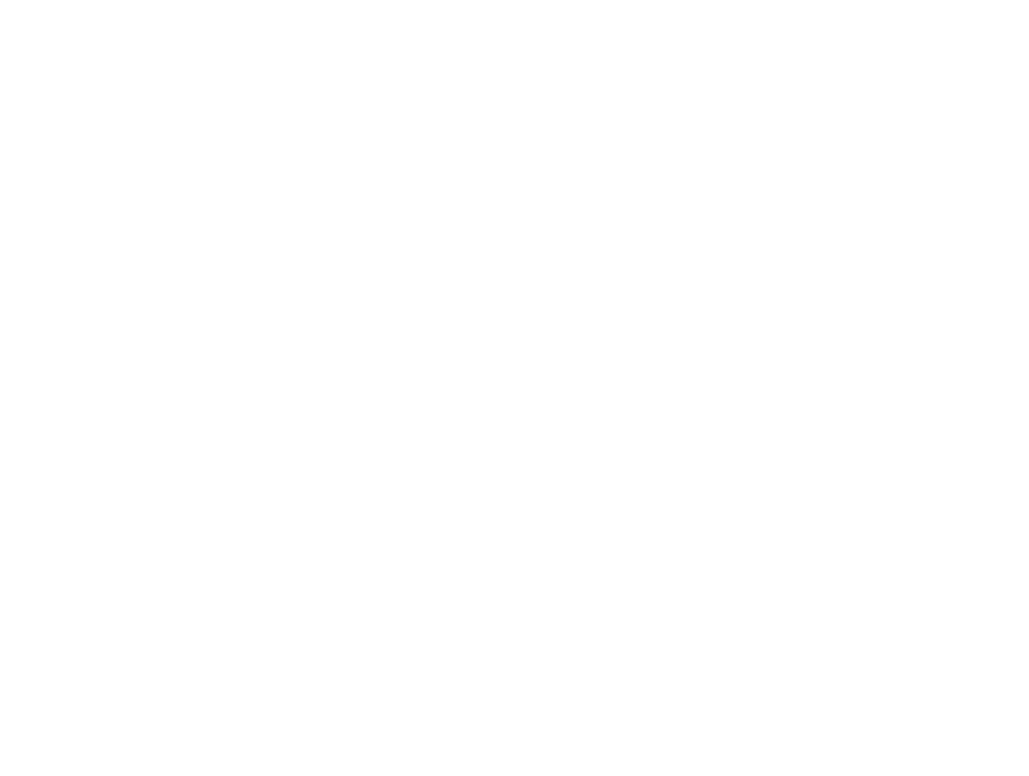
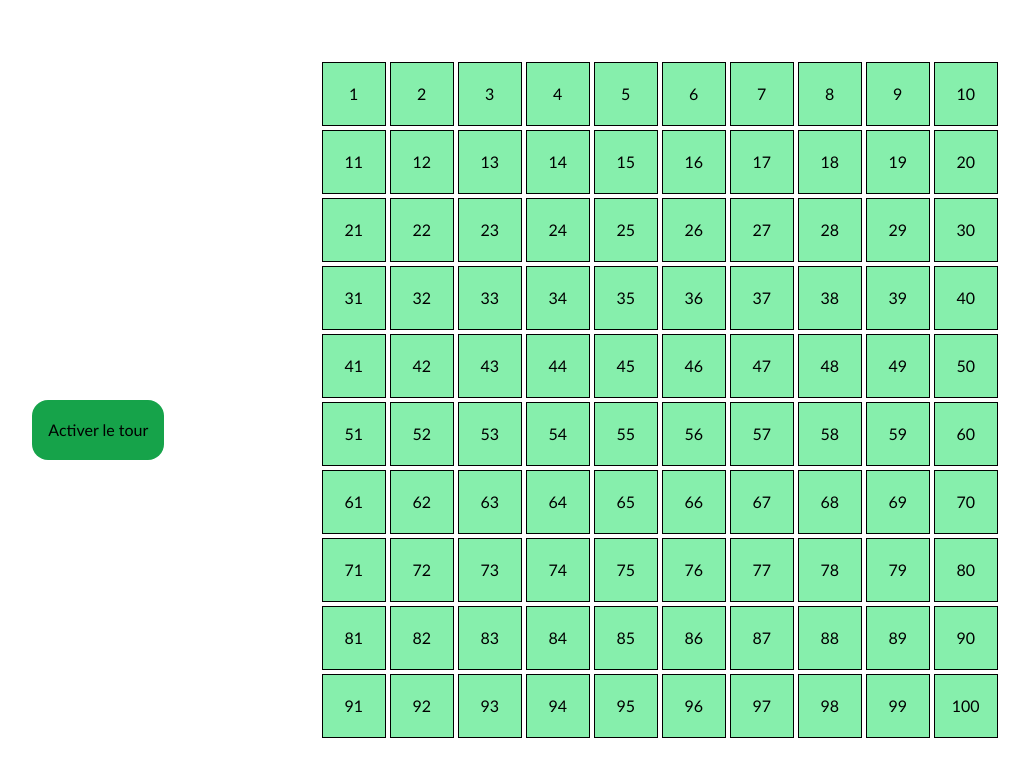
Before and after one commit to BenZen59/fizzbuzzconway, a React (Create React App) app: page /conway in a window 1280 px wide. Shown: the top 776 px of the page, without its empty margins (125-1154 px from the left). Built offline with nearby package versions, Linux system fonts and the light colour scheme.

Commit message:
Exercice 2 fini

```diff
--- a/src/components/Conway.jsx
+++ b/src/components/Conway.jsx
@@ -1,5 +1,119 @@
-import React from 'react';
+import React, { useState, useEffect } from 'react';
 
 export default function Conway() {
-  return <></>;
+  const grid = 10; //variable qui défini le nombre de case par ligne, 10 ici
+  const [statut, setStatut] = useState(Array(grid * grid).fill('bg-green-300')); //les statuts des cellules ici on applique dans une grille un état, morte par défaut et l'utilisateur doit choisir quel cellule vivante activé par un clic dans le test
+  const [playing, setPlaying] = useState(false); //permet d'activer l'algo qui trie les cellules et de le désactiver pour jouer le tour suivant
+
+  const updateSquareClick = (index) => {
+    //fonction pour changer les cellules morte en vivante en démarrage, ça change la couleur bg-green-300 pour morte et 600 pour vivante
+    if (playing) return;
+    const updatedColors = [...statut];
+    updatedColors[index] = 'bg-green-600';
+    setStatut(updatedColors);
+  };
+
+  const play = () => {
+    setPlaying(true);
+  }; // pour activer le jeu
+
+  useEffect(() => {
+    if (!playing) return;
+
+    const interval = setInterval(() => {
+      //on défini un interval pour permettre au code de laisser de traiter les résultats
+      const updatedColors = [...statut]; //on récupère la couleur du statut
+
+      for (let i = 0; i < statut.length; i++) {
+        const neighbors = getNeighbors(i); //on récupère l'id des voisins
+        const greenCount = neighbors.filter(
+          (neighbor) => statut[neighbor] === 'bg-green-600' //on filtre les cellules vivante
+        ).length;
+
+        if (statut[i] === 'bg-green-600') {
+          //on vérifie si c'est vivant ou pas et on applique les effets
+          if (greenCount < 2 || greenCount > 3) {
+            updatedColors[i] = 'bg-green-300'; //ici la cellule devient morte
+          }
+        } else {
+          if (greenCount === 3) {
+            updatedColors[i] = 'bg-green-600'; //ici la cellule devient vivante
+          }
+        }
+      }
+
+      setStatut(updatedColors); //on update les changement de statut
+      setPlaying(false); //on désactive le tour pour permettre de choisir des cellules pour refaire un tour
+    }, 1000);
+
+    return () => {
+      clearInterval(interval);
+    };
+  }, [playing]);
+
+  const getNeighbors = (index) => {
+    //on récupère les voisins
+    const neighbors = []; //on crée un tableau pour récupérer les voisins
+    const row = Math.floor(index / grid);
+    const col = index % grid;
+    //on calcule la position du voisin
+
+    for (let i = row - 1; i <= row + 1; i++) {
+      for (let j = col - 1; j <= col + 1; j++) {
+        if (
+          i >= 0 &&
+          i < grid &&
+          j >= 0 &&
+          j < grid &&
+          (i !== row || j !== col)
+        ) {
+          neighbors.push(i * grid + j); //avec la boucle on push dans le tableau les voisins
+        }
+      }
+    }
+
+    return neighbors; //et on le retourne
+  };
+
+  const createGrid = (index) => {
+    //cette fonction crée la grille de jeu
+    const squareGrid = [];
+
+    for (let i = 1; i <= grid; i++) {
+      //la boucle crée des cases (cellules) qui sont des bouttons
+      for (let j = 1; j <= grid; j++) {
+        const itemNumber = (i - 1) * grid + j; //numéro de la case
+        squareGrid.push(
+          <button
+            key={itemNumber}
+            className={`${
+              statut[itemNumber - 1]
+            } gap-1 w-16 h-16 border border-black text-center`}
+            onClick={() => updateSquareClick(itemNumber - 1)} //on appel la fonction pour rendre la cellule vivante (changement de couleur)
+          >
+            {itemNumber}
+          </button>
+        );
+      }
+    }
+    return squareGrid;
+  };
+
+  return (
+    //dans le return on affiche le boutton pour jouer et la grille
+    <div className='font-candara flex justify-evenly'>
+      <button
+        className='h-[60px] w-auto p-4 bg-green-600 rounded-2xl mt-[400px]'
+        onClick={play}
+        disabled={playing}
+      >
+        Activer le tour
+      </button>
+      <div className='flex justify-center items-center h-screen'>
+        <div className=' grid grid-cols-10 grid-rows-10 gap-1 '>
+          {createGrid()}
+        </div>
+      </div>
+    </div>
+  );
 }
```
